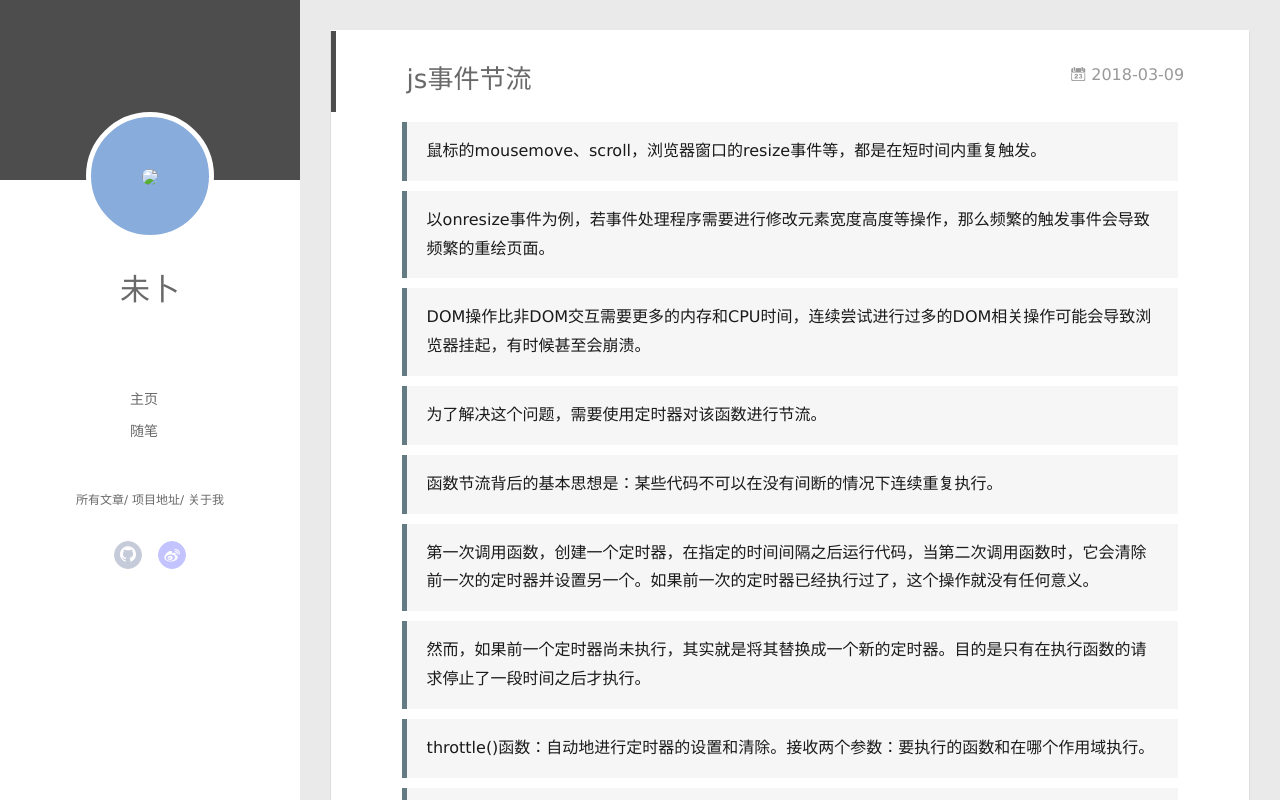
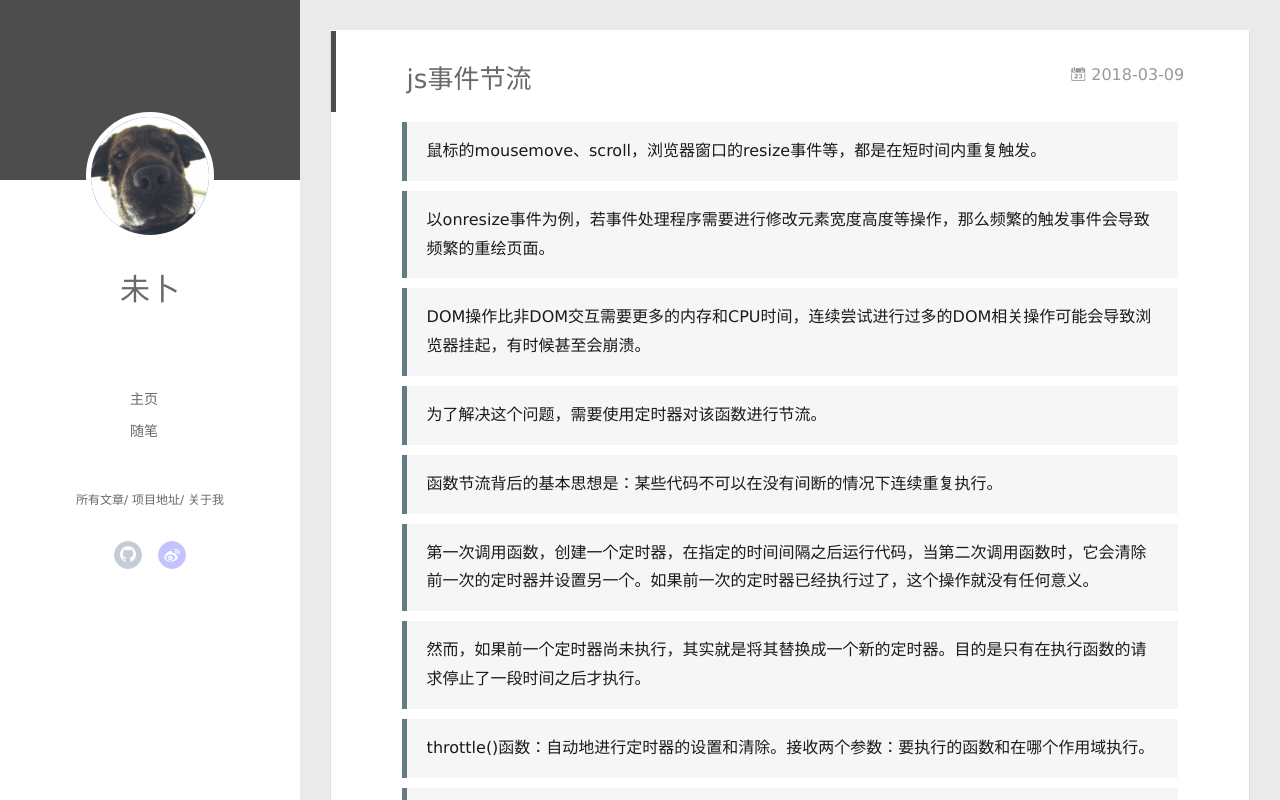
Before and after one commit to yinzhonghao123/yinzhonghao.github.io, a plain HTML site: page index.html in a window 1280 px wide. Drawn offline with Linux system fonts and the light colour scheme.

Commit message:
Site updated: 2018-03-09 15:58:23

```diff
--- a/index.html
+++ b/index.html
@@ -18,7 +18,7 @@
     <link rel="alternative" href="/atom.xml" title="未卜的博客" type="application/atom+xml">
 
 
-    <link rel="icon" href="/images/favicon.png">
+    <link rel="icon" href="/img/favicon.png">
 
   <link rel="stylesheet" type="text/css" href="/./main.0cf68a.css">
   <style type="text/css">
@@ -42,7 +42,7 @@
 <div class="intrude-less">
 	<header id="header" class="inner">
 		<a href="/" class="profilepic">
-			<img src="/images/favicon.png" class="js-avatar">
+			<img src="/img/favicon.png" class="js-avatar">
 		</a>
 		<hgroup>
 		  <h1 class="header-author"><a href="/">未卜</a></h1>
@@ -96,7 +96,7 @@
 	<div class="intrude-less">
 		<header id="header" class="inner">
 			<div class="profilepic">
-				<img src="/images/favicon.png" class="js-avatar">
+				<img src="/img/favicon.png" class="js-avatar">
 			</div>
 			<hgroup>
 			  <h1 class="header-author js-header-author">未卜</h1>
```
Also changed, not shown: 2018/03/09/diary/js事件节流.html.html (+4 -4 lines), archives/2018/03/index.html (+3 -3 lines), archives/2018/index.html (+3 -3 lines), archives/index.html (+3 -3 lines).
